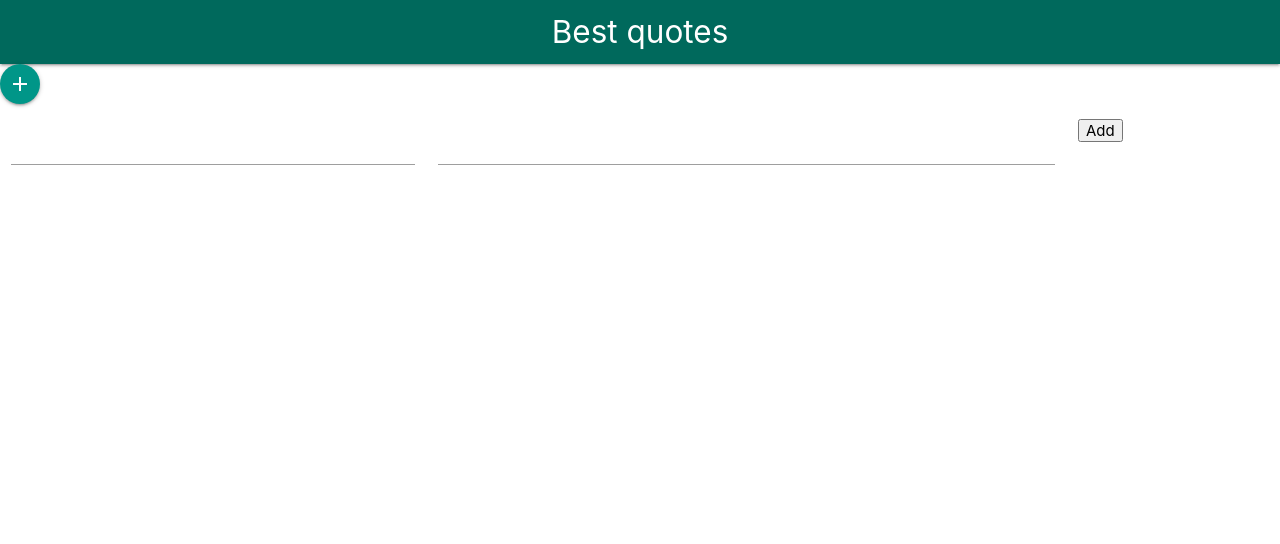
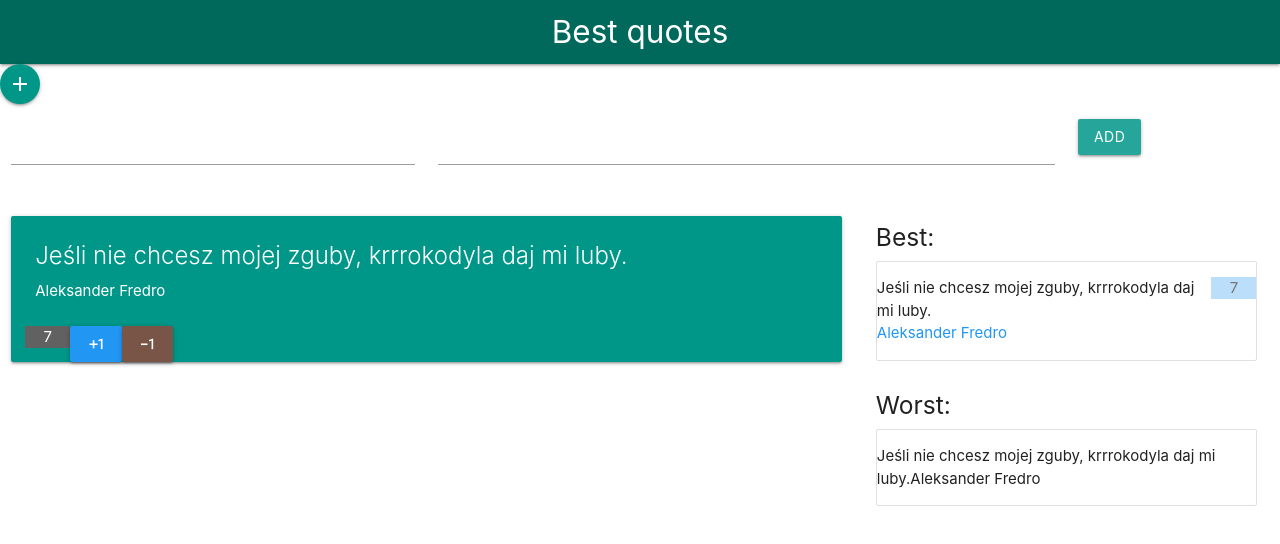
Before and after one commit to ios1111-creator/-Best-Quotes-Angular, an Angular app: page / in a window 1280 px wide. Shown: the top 544 px of the page. Built offline with nearby package versions, Linux system fonts and the light colour scheme.

Commit message:
added the look of the quote rating

```diff
--- a/src/app/app.component.html
+++ b/src/app/app.component.html
@@ -7,14 +7,65 @@
 <div>
   <button class="btn-floating teal add-button"><i class="material-icons">add</i></button>
   <div class="row">
-<div class="input-field col s4">
-  <input type="text">
-</div>
+    <div class="input-field col s4">
+      <input type="text">
+    </div>
     <div class="input-field col s6">
       <input type="text">
     </div>
     <div class="input-field col s2">
-      <button>Add</button>
+      <button class="btn">Add</button>
+    </div>
+  </div>
+
+  <div class="row">
+    <div class="col s8">
+      <div>
+        <div>
+          <div class="card teal accent-5 hoverable">
+            <div class="card-content white-text">
+              <span class="card-title">
+                Jeśli nie chcesz mojej zguby, krrrokodyla daj mi luby.
+              </span>
+              Aleksander Fredro
+            </div>
+            <div>
+              <span class="badge grey darken-2 left white-text">7</span>
+              <button class="btn blue mr-5">
+                <i class="material-icons">exposure_plus_1</i>
+              </button>
+              <button class="btn brown">
+                <i class="material-icons">exposure_neg_1</i>
+              </button>
+            </div>
+          </div>
+        </div>
+      </div>
+    </div>
+
+
+    <div class="col s4">
+      <div class="col s12">
+        <h5>Best:</h5>
+        <div class="collection">
+          <p class="collection-items">
+            <span class="blue lighten-4 badge">7</span>
+            Jeśli nie chcesz mojej zguby, krrrokodyla daj mi luby. <br/>
+            <span class="blue-text">Aleksander Fredro</span>
+          </p>
+        </div>
+      </div>
+
+        <div class="col s12">
+          <h5>Worst:</h5>
+          <div class="collection">
+            <p>
+              <span>Jeśli nie chcesz mojej zguby, krrrokodyla daj mi luby.</span>
+              <span>Aleksander Fredro</span>
+            </p>
+          </div>
+        </div>
+
     </div>
   </div>
 </div>
```
